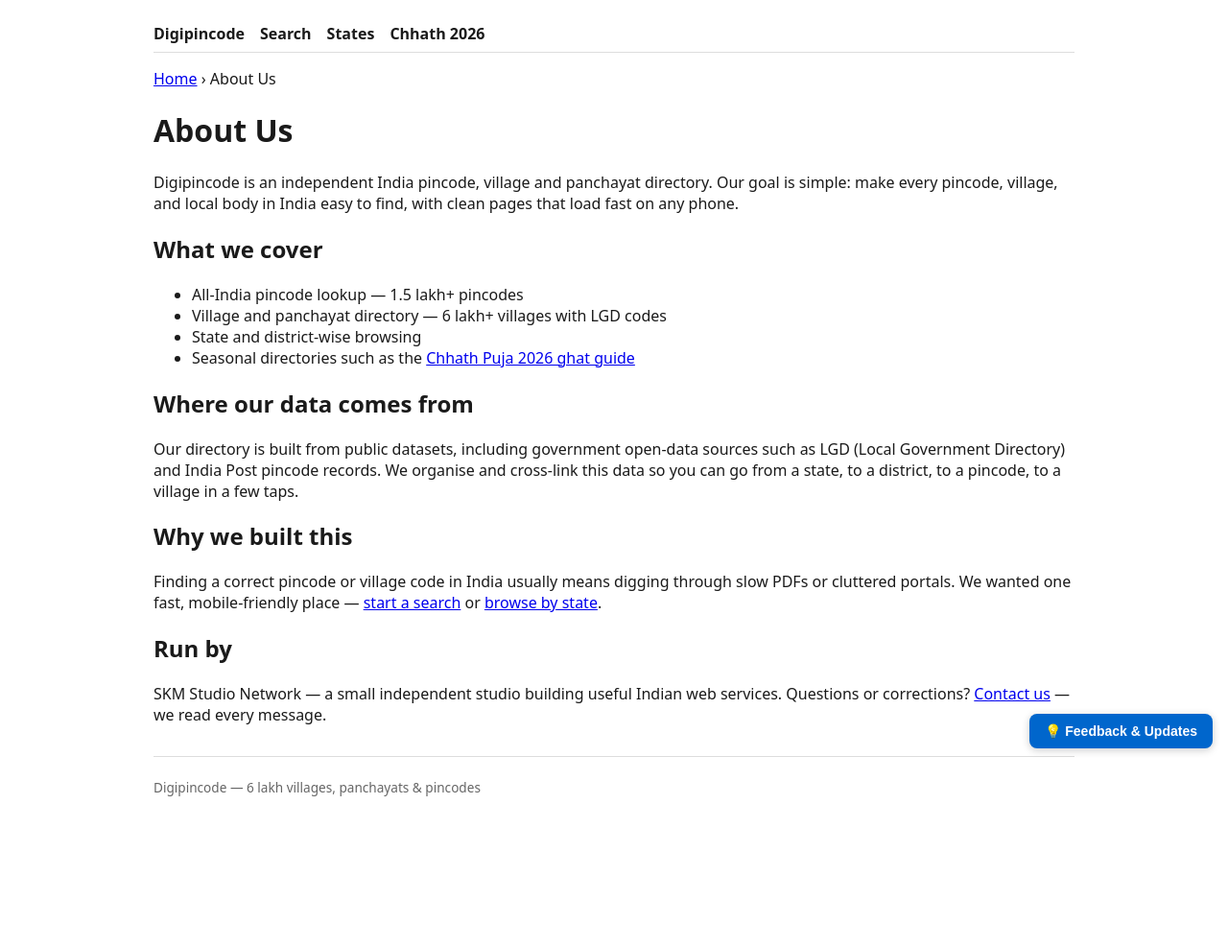
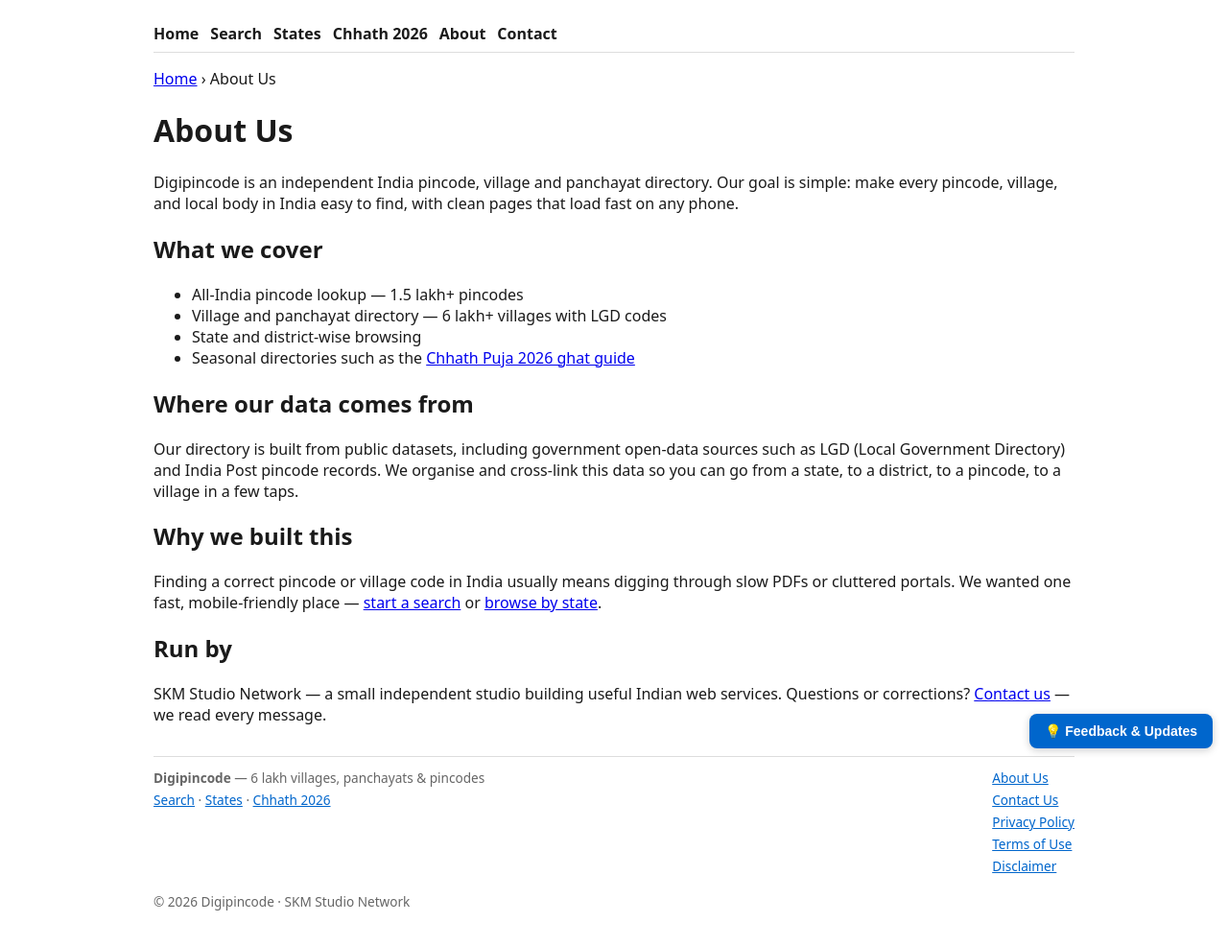
Before and after one commit to skmstudioservices-cyber/digipincode-india, an Astro site: page /about in a window 1280 px wide. Shown: the whole page at 96% size. Before the commit the page ends 867 px from the top, so only its background shows below. Built offline with nearby package versions, Linux system fonts and the light colour scheme; Astro itself is replaced by a stand-in of ours.

Commit message:
feat: header nav + full footer with essential links (AdSense) + config-driven

```diff
--- a/src/layouts/Base.astro
+++ b/src/layouts/Base.astro
@@ -1,4 +1,5 @@
 ---
+import { SITE, NAV_LINKS, FOOTER_LINKS } from '../config/site';
 interface Props {
   title?: string;
   description?: string;
@@ -23,7 +24,7 @@
   <meta property="og:description" content={description} />
   <meta property="og:url" content={Astro.url.href} />
   <link rel="canonical" href={Astro.url.href} />
-  <link rel="sitemap" href="/sitemap-index.xml" />
+  <link rel="sitemap" href="/sitemap.xml" />
   <script is:inline src="https://analytics.ahrefs.com/analytics.js" data-key="gOliiXpzU4P4bK1z+5QfgA" async></script>
   <script>
     import { initFeedbackButtons } from '../components/FeedbackWidget';
@@ -34,17 +35,27 @@
 <body>
   <header>
     <nav>
-      <a href="/">Digipincode</a>
-      <a href="/search">Search</a>
-      <a href="/states">States</a>
-      <a href="/chhath/">Chhath 2026</a>
+      {NAV_LINKS.map((l) => <a href={l.href}>{l.label}</a>)}
     </nav>
   </header>
   <main>
     <slot />
   </main>
   <footer>
-    <p>Digipincode — 6 lakh villages, panchayats & pincodes</p>
+    <div class="footer-cols">
+      <div>
+        <p><strong>{SITE.name}</strong> — 6 lakh villages, panchayats & pincodes</p>
+        <p>
+          <a href="/search">Search</a> ·
+          <a href="/states">States</a> ·
+          <a href="/chhath/">Chhath 2026</a>
+        </p>
+      </div>
+      <div>
+        {FOOTER_LINKS.map((l) => <p><a href={l.href}>{l.label}</a></p>)}
+      </div>
+    </div>
+    <p>© {new Date().getFullYear()} {SITE.name} · SKM Studio Network</p>
   </footer>
 </body>
 </html>
@@ -52,10 +63,12 @@
 <style>
   body { font-family: system-ui, sans-serif; max-width: 960px; margin: 0 auto; padding: 1rem; color: #1a1a1a; }
   header { border-bottom: 1px solid #ddd; padding: .5rem 0; }
-  header nav { display: flex; gap: 1rem; }
+  header nav { display: flex; flex-wrap: wrap; gap: .5rem .75rem; }
   header nav a { text-decoration: none; color: #1a1a1a; font-weight: 600; }
   main { padding: 1rem 0; }
   footer { border-top: 1px solid #ddd; padding: .5rem 0; font-size: .85rem; color: #666; }
+  .footer-cols { display: flex; flex-wrap: wrap; gap: 1rem 2rem; justify-content: space-between; }
+  .footer-cols p { margin: .25rem 0; }
   table.details { border-collapse: collapse; margin: 1rem 0; }
   table.details th { text-align: left; padding: .4rem .8rem; background: #f5f5f5; border: 1px solid #ddd; }
   table.details td { padding: .4rem .8rem; border: 1px solid #ddd; }
```
